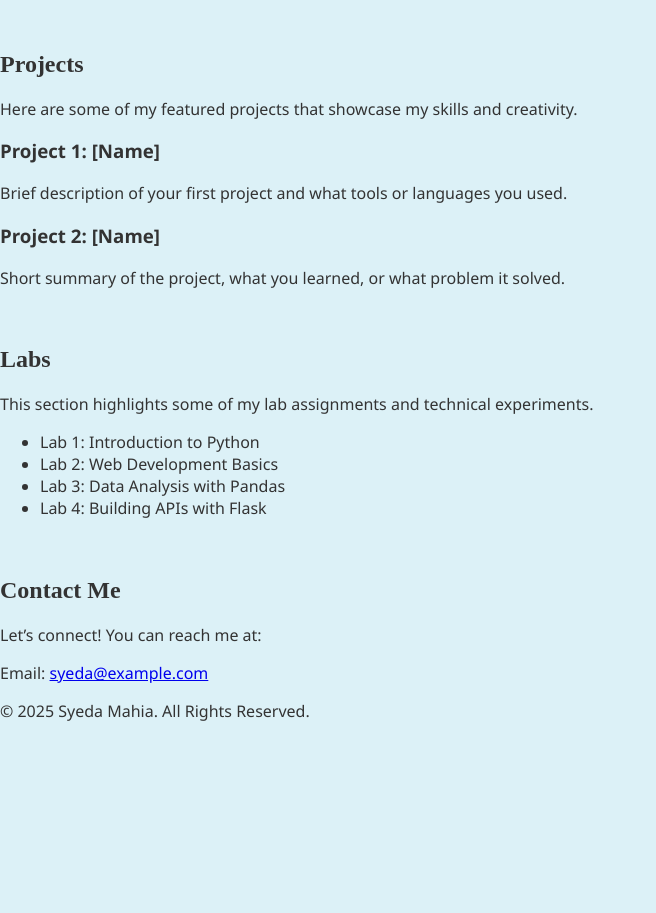
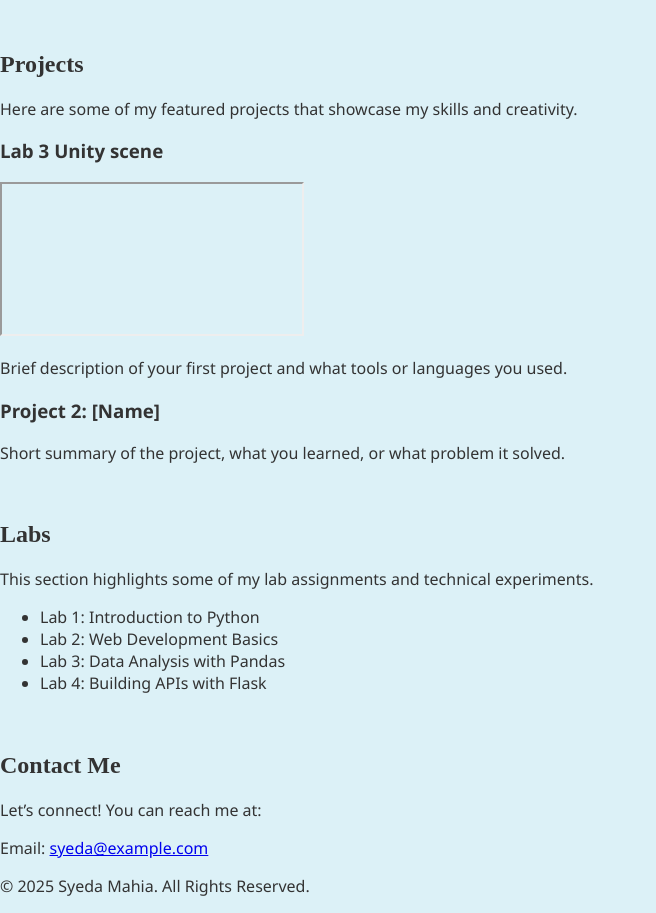
Before and after one commit to Syedaa1/Senior-Portfolio, a plain HTML site: page index.html in a window 1280 px wide. Shown: the part 940-1853 px from the top of the page, without its empty margins (0-656 px from the left). Before the commit the page ends 1678 px from the top, so only its background shows below. Drawn offline with Linux system fonts and the light colour scheme.

Commit message:
Update index.html

```diff
--- a/index.html
+++ b/index.html
@@ -32,7 +32,8 @@
   <!--About Me Section-->
   <section id="about">
     <h2>About Me</h2>
-    <p>Hello! My name is Syeda Mahia and I'm a web and app development student. My favorite color is any shade of blue and I like to do henna, listen to Islamic podcats, read Islamic books and sometimes action or thriller books in my free time. Also, I have a cat named Cookie and she's 4 years old! </p>
+    <p>Hello! My name is Syeda Mahia and I'm a web and app development student. My favorite color is any shade of blue and I like to do henna, listen to Islamic podcats,
+      read Islamic books and sometimes action or thriller books in my free time. Also, I have a cat named Cookie and she's 4 years old! </p>
  </section>
 
 <br>
@@ -43,7 +44,8 @@
 
     <div class="project-list">
       <div class="project-card">
-        <h3>Project 1: [Name]</h3>
+        <h3>Lab 3 Unity scene</h3>
+        <iframe> src="https://play.unity.com/en/games/82197070-66b8-4bb9-ba04-d70d36e18303/obstacle-course"></iframe>
         <p>Brief description of your first project and what tools or languages you used.</p>
       </div>
 
```
